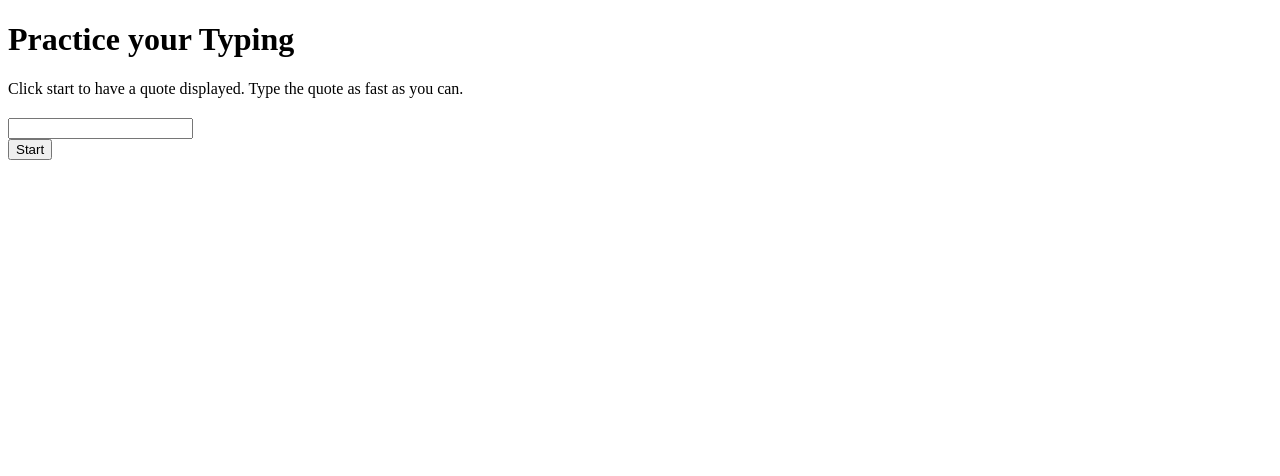
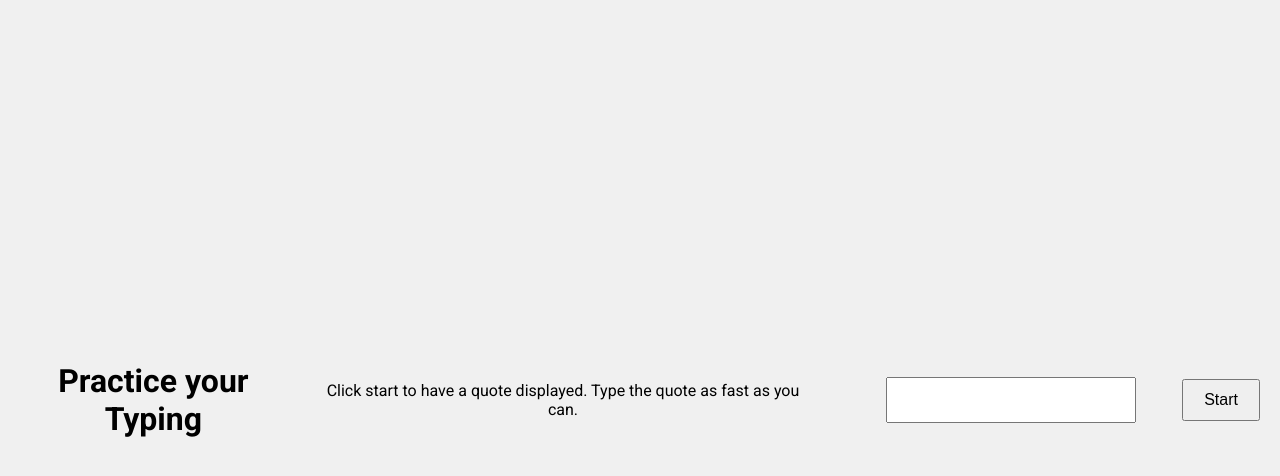
Before and after one commit to codewgagan/Typing-game, a plain HTML site: page index.html in a window 1280 px wide. Drawn offline with Linux system fonts and the light colour scheme.

Commit message:
Style added

```diff
--- a/index.html
+++ b/index.html
@@ -5,6 +5,12 @@
     <meta name="viewport" content="width=device-width, initial-scale=1.0">
     <title>Typing Game</title>
     <link rel="stylesheet" href="style.css">
+
+    <!-- font -->
+    <head>
+        <link href="https://fonts.googleapis.com/css2?family=Roboto:wght@400;700&display=swap" rel="stylesheet">
+    </head>
+
 </head>
 <body>
 
--- a/style.css
+++ b/style.css
@@ -1,4 +1,31 @@
-.hightligh{
+
+body {
+    font-family: 'Roboto', sans-serif;
+    display: flex;
+    justify-content: center;
+    align-items: center;
+    height: 100vh;
+    margin: 0;
+    background-color: #f0f0f0;
+}
+
+h1, h2, div, input, button {
+    text-align: center;
+    margin: 10px;
+}
+
+#typed-value {
+    width: 80%;
+    padding: 10px;
+    font-size: 1.2em;
+}
+
+button {
+    padding: 10px 20px;
+    font-size: 1em;
+    cursor: pointer;
+}
+.highlight{
     background: yellow;
 
 
```
